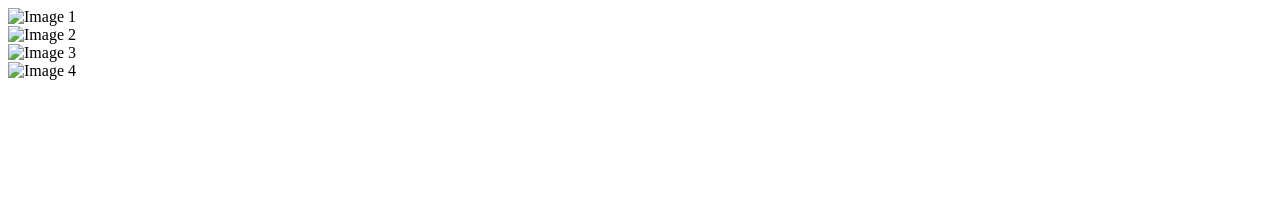
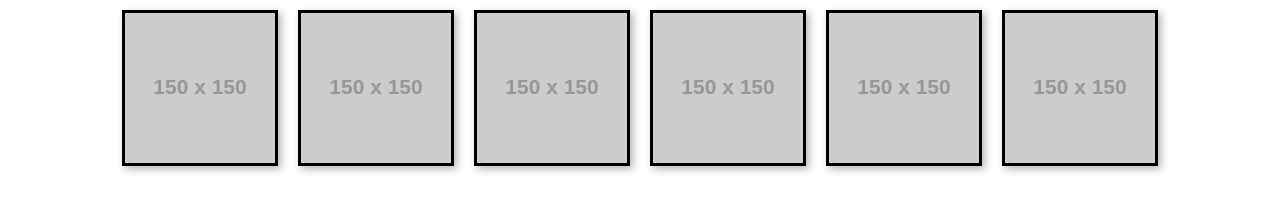
Before and after one commit to acciojob/css-gallery-praveensingh1999, a website: page main.html in a window 1280 px wide. Drawn offline with Linux system fonts and the light colour scheme; placeholder pictures from the web are drawn by us.

Commit message:
created a submission

```diff
--- a/main.html
+++ b/main.html
@@ -6,27 +6,15 @@
   </head>
 
   <body>
-   <div class="container-fluid">
-    <!-- First Row -->
-    <div class="row">
-        <div class="col-sm-1"><img src="image1.jpg" alt="Image 1"></div>
-        <!-- Repeat for 11 more images -->
+    <div class="gallery">
+        <img src="https://via.placeholder.com/150" alt="Sample photo">
+        <img src="https://via.placeholder.com/150" alt="Sample photo">
+        <img src="https://via.placeholder.com/150" alt="Sample photo">
+        <img src="https://via.placeholder.com/150" alt="Sample photo">
+        <img src="https://via.placeholder.com/150" alt="Sample photo">
+        <img src="https://via.placeholder.com/150" alt="Sample photo">
+        <!-- Add more images as needed -->
     </div>
-    <!-- Second Row -->
-    <div class="row">
-        <div class="col-sm-2"><img src="image2.jpg" alt="Image 2"></div>
-        <!-- Repeat for 5 more images -->
-    </div>
-    <!-- Third Row -->
-    <div class="row">
-        <div class="col-sm-4"><img src="image3.jpg" alt="Image 3"></div>
-        <!-- Repeat for 2 more images -->
-    </div>
-    <!-- Fourth Row -->
-    <div class="row">
-        <div class="col-sm-12"><img src="image4.jpg" alt="Image 4"></div>
-    </div>
-</div>
     <script type="text/javascript" src="./script.js"></script>
   </body>
 </html>
--- a/script.js
+++ b/script.js
@@ -1,5 +1 @@
 //your JS code here. If required.
-.cards{
-	display: flex;
-	flexwrap: wrap;
-}
--- a/styles.css
+++ b/styles.css
@@ -1 +1,19 @@
 /*  your css code here. If applicable */
+body {
+    margin: 0;
+    padding: 0;
+}
+
+.gallery {
+    display: flex; /* Use Flexbox for layout */
+    flex-wrap: wrap; /* Allow items to wrap to the next line */
+    justify-content: center; /* Center the items in the gallery */
+}
+
+.gallery img {
+    margin: 10px; /* Space between images */
+    border: 3px solid #000; /* Border around images */
+    box-shadow: 3px 3px 8px 0px rgba(0, 0, 0, 0.3); /* Shadow effect */
+    max-width: 25vw; /* Maximum width of each image */
+    height: auto; /* Maintain aspect ratio */
+}
```
